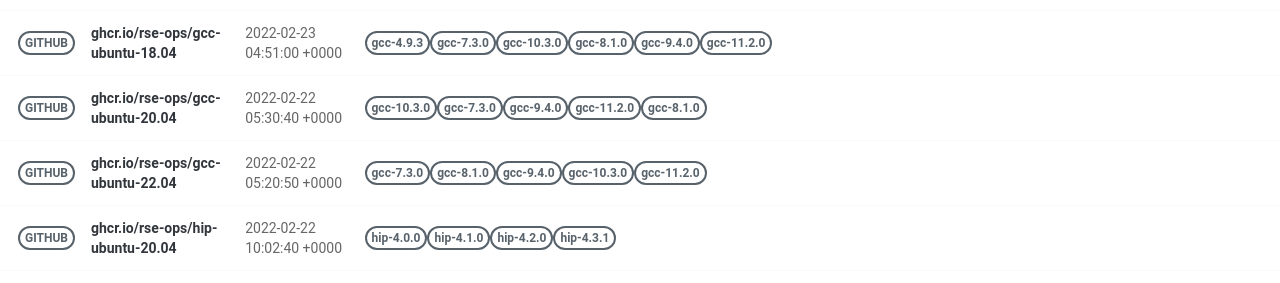
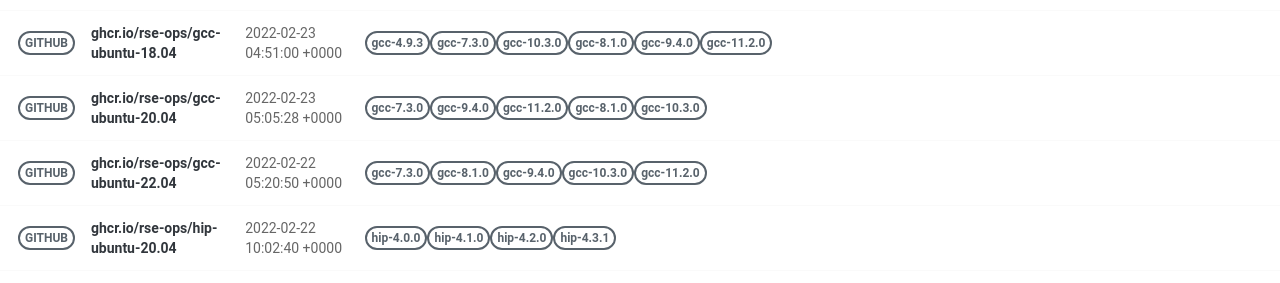
Before and after one commit to rse-ops/docker-images, a Jekyll site: the page built from pages/index.md, in a window 1280 px wide. Shown: the part 581-864 px from the top of the page. Built offline with Jekyll 4.4.1, drawn with Linux system fonts in a browser that asks for light colours; nearby versions of some CDN libraries.

Commit message:
Automated push to update library 2022-02-23

```diff
--- a/_library/ghcr.io-rse-ops-gcc-ubuntu-20.04.md
+++ b/_library/ghcr.io-rse-ops-gcc-ubuntu-20.04.md
@@ -1,14 +1,11 @@
 ---
 layout: container
 name: ghcr.io/rse-ops/gcc-ubuntu-20.04
-updated_at: 2022-02-22 05:30:40.995851
+updated_at: 2022-02-23 05:05:28.474672
 
 
 container_url: https://github.com/orgs/rse-ops/packages/container/package/gcc-ubuntu-20.04
 versions:
- - tag: gcc-10.3.0
-   dockerfile: https://github.com/rse-ops/docker-images/blob/main/ubuntu/gcc/Dockerfile
-   manifest: https://crane.ggcr.dev/manifest/ghcr.io/rse-ops/gcc-ubuntu-20.04:gcc-10.3.0
  - tag: gcc-7.3.0
    dockerfile: https://github.com/rse-ops/docker-images/blob/main/ubuntu/gcc/Dockerfile
    manifest: https://crane.ggcr.dev/manifest/ghcr.io/rse-ops/gcc-ubuntu-20.04:gcc-7.3.0
```
Also changed, not shown: other parts of _library/ghcr.io-rse-ops-gcc-ubuntu-20.04.md (+3 -0 lines).
